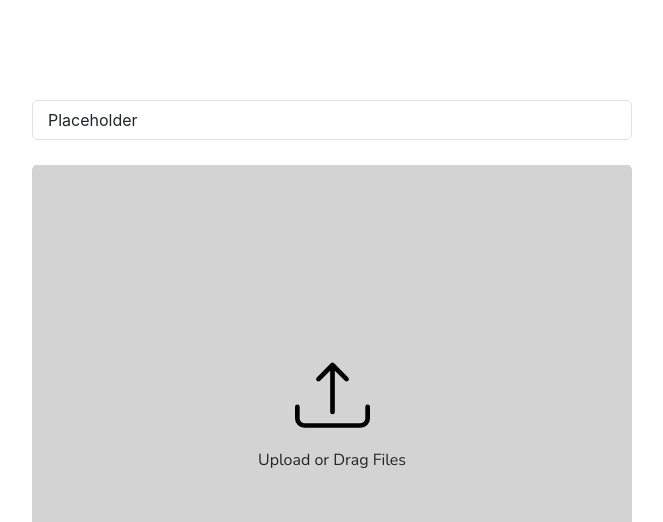
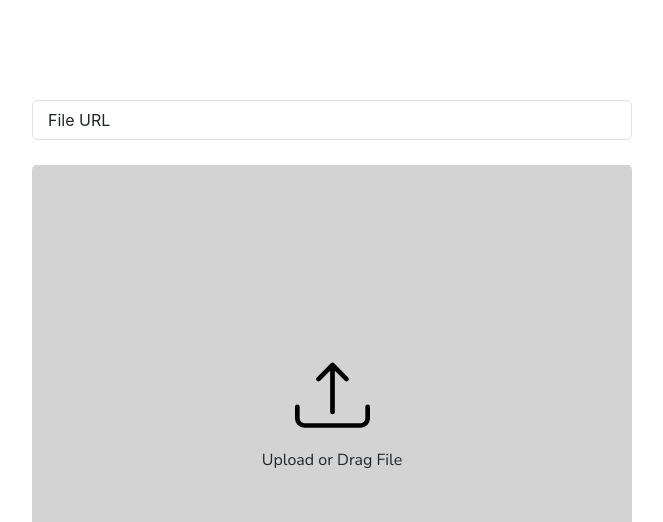
Before and after one commit to willdufault/24ours, a React (Create React App) app: page / in a window 1280 px wide. Shown: the top 522 px of the page, without its empty margins (308-971 px from the left). Built offline with nearby package versions, Linux system fonts and the light colour scheme; the HTML template or start-up script is replaced by a standard one.

Commit message:
File Upload

```diff
--- a/src/App.js
+++ b/src/App.js
@@ -4,15 +4,20 @@ import React, { useState, useEffect } from 'react';
 import axios from 'axios';
 
 function App() {
-  const [URL, setURL] = useState('Placeholder');
+  const [URL, setURL] = useState('File URL');
+
+  function getFile(e){
+    const fileInput = e.target;
+    setURL(fileInput.files[0].name);
+  }
 
   return (
     <div className="container mt-4">
       <div className="App">
         <span className="form-control" id="URL-Field">{URL}</span>
         <div className="File-Input">
-          <input className='Upload-Button' title='Upload File' type='file'/>
-          <span className="Upload-Text">Upload or Drag Files</span>
+          <input className='Upload-Button' id='File' title='Upload File' type='file' onChange={getFile}/>
+          <span className="Upload-Text">Upload or Drag File</span>
         </div>
       </div>
     </div>
```
